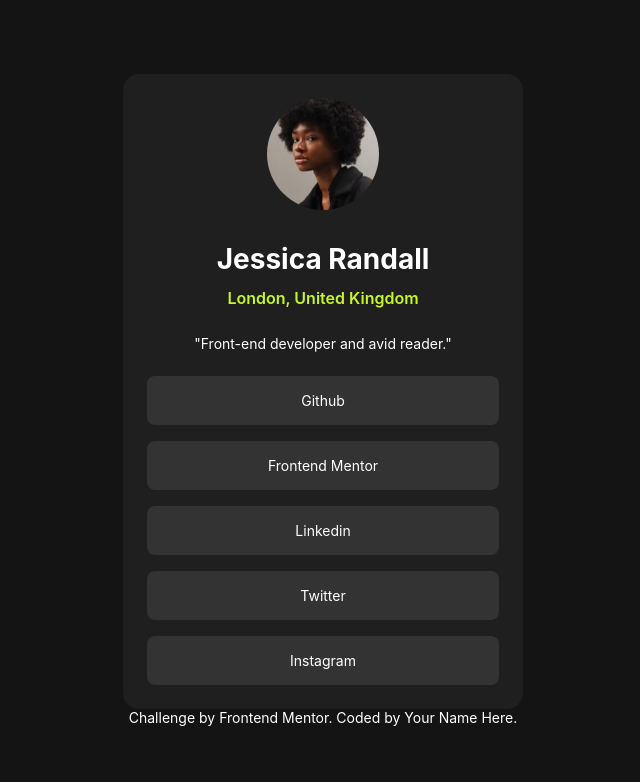
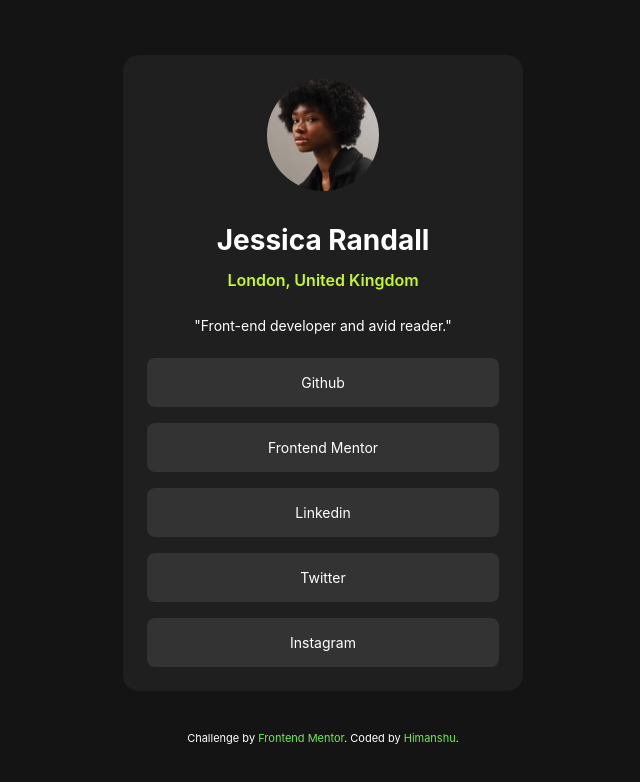
Before and after one commit to himanshu-gb/social-links-profile-challenge, a plain HTML site: page index.html in a window 1280 px wide. Shown: the whole page, without its empty margins (317-957 px from the left). Drawn offline with Linux system fonts and the light colour scheme.

Commit message:
overall look and finish

```diff
--- a/index.html
+++ b/index.html
@@ -45,9 +45,9 @@
 
   </div>
 
-  <div class="attribution">
+  <footer class="attribution">
     Challenge by <a href="https://www.frontendmentor.io?ref=challenge" target="_blank">Frontend Mentor</a>.
-    Coded by <a href="#">Your Name Here</a>.
-  </div>
+    Coded by <a href="https://www.frontendmentor.io/profile/himanshu-gb">Himanshu</a>.
+  </footer>
 </body>
 </html>
--- a/style.css
+++ b/style.css
@@ -46,6 +46,7 @@ body {
     padding: 1.5rem;
     background: var(--clr-neutral-Dark-Grey);
     border-radius: 1rem;
+    margin-bottom: 2.5rem;
 }
 
 .user-social-profile-links{
@@ -107,3 +108,12 @@ img:hover{
     cursor: pointer;
     border: 1px solid var(--clr-Green);
 }
+
+.attribution{
+    font-size: 11px;
+    text-align: center;
+}
+
+.attribution a{
+    color: hsl(107, 80%, 62%);
+}
```
